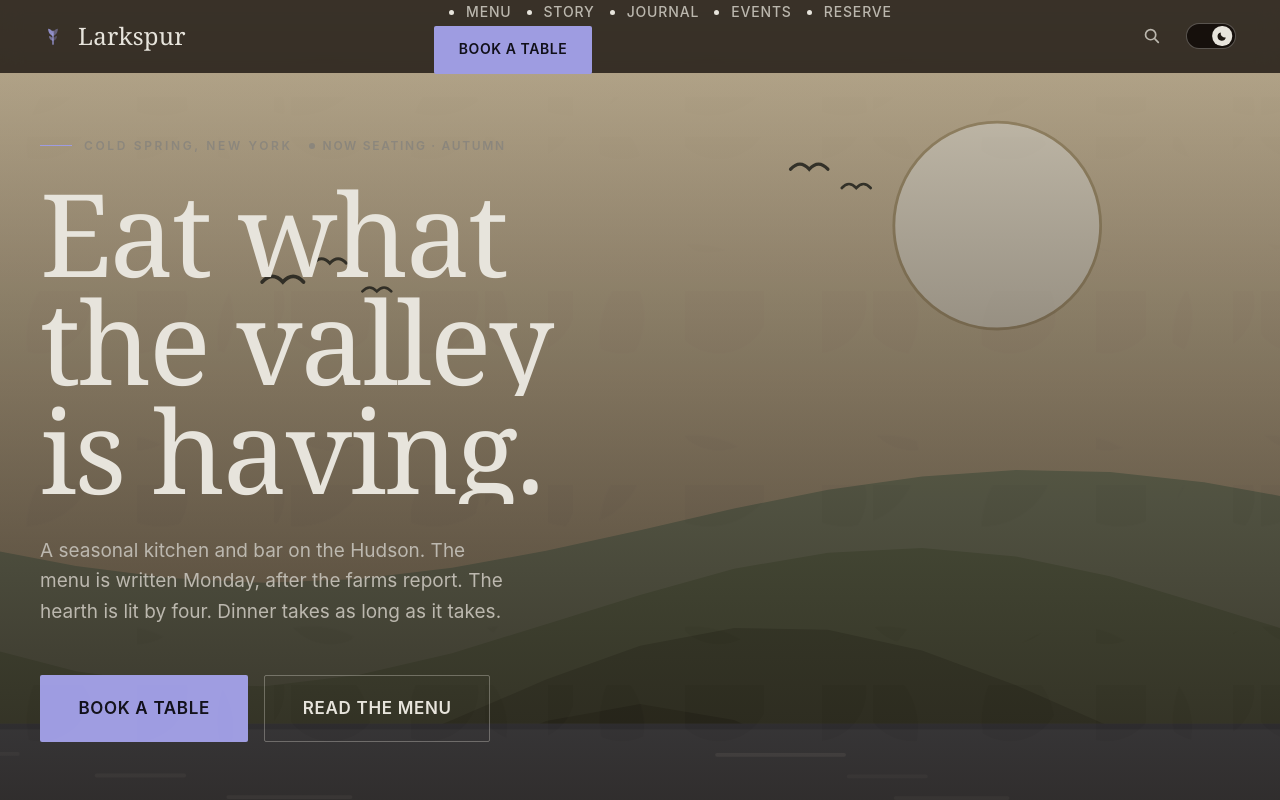
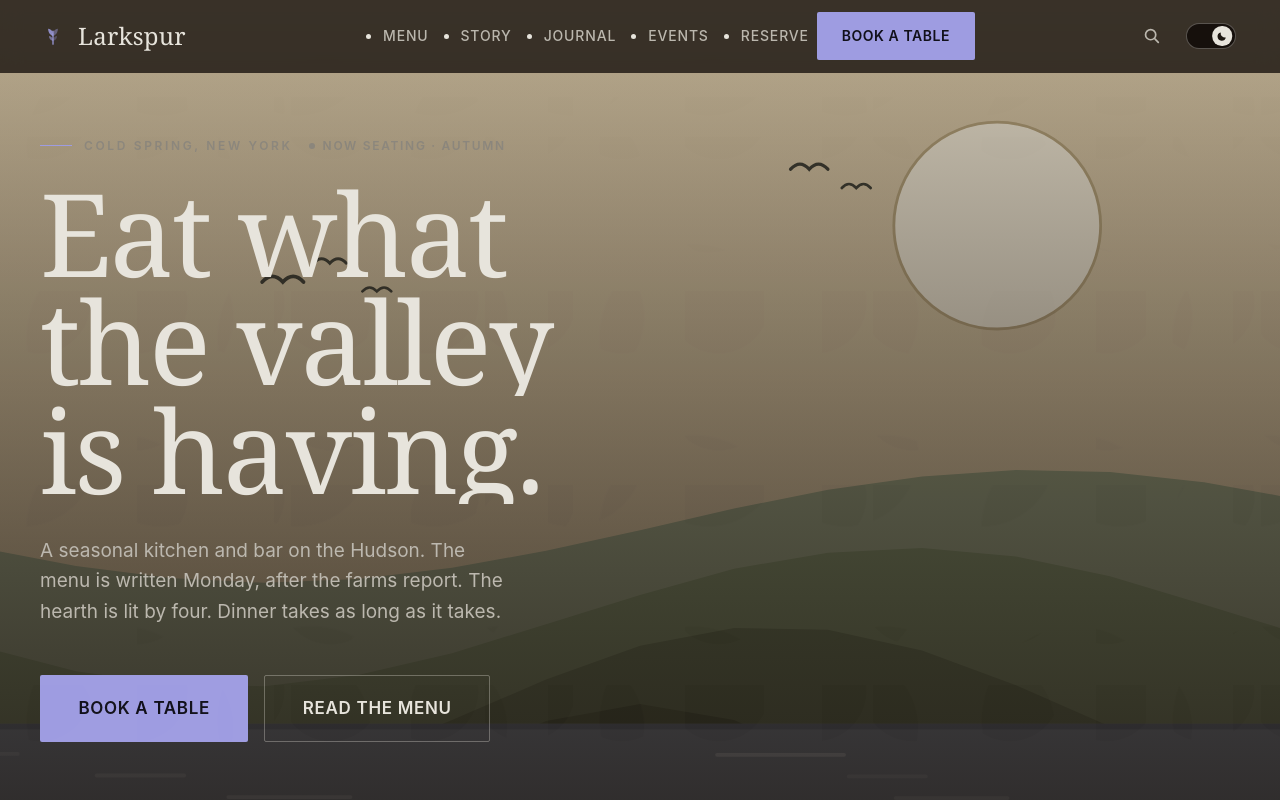
Before and after one commit to stewiefeh/larkspur, a website: page index.html in a window 1280 px wide. Shown: the top 800 px of the page. Drawn offline with Linux system fonts and the light colour scheme; a web font is replaced by a local one.

Commit message:
Fix header CTA: desktop site-nav was a block, so Book a table wrapped below the header bar

```diff
--- a/assets/css/main.css
+++ b/assets/css/main.css
@@ -809,6 +809,12 @@
     transform: rotate(-8deg) scale(1.08);
   }
 
+  .site-nav {
+    display: flex;
+    align-items: center;
+    min-width: 0;
+  }
+
   .site-nav ul {
     display: flex;
     align-items: center;
```
Also changed, not shown: CHANGELOG.md.
